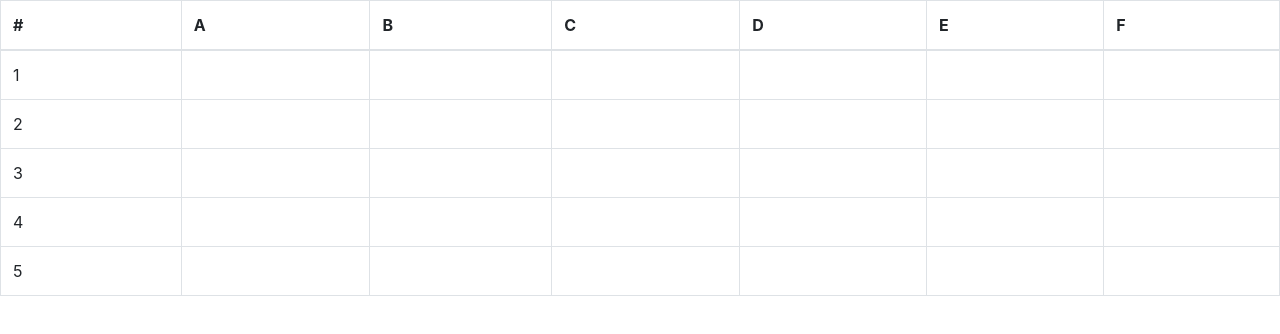
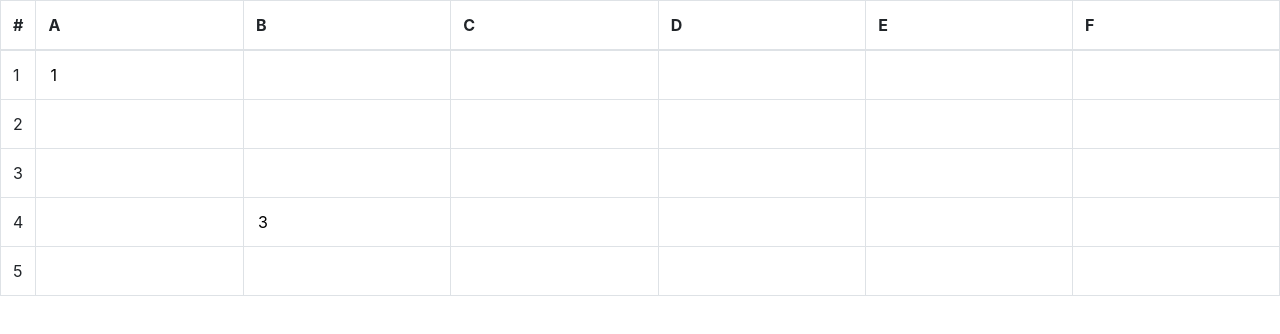
Before and after one commit to koaladlt/spreadsheet-interview, a React (Create React App) app: page / in a window 1280 px wide. Shown: the top 334 px of the page. Built offline with nearby package versions, Linux system fonts and the light colour scheme.

Commit message:
Value is changing on cells

```diff
--- a/src/components/Spreadsheet.js
+++ b/src/components/Spreadsheet.js
@@ -4,9 +4,10 @@ import Table from 'react-bootstrap/Table'
 const Spreadsheet = () => {
     const [header, setHeader] = useState(["#", "A", "B", "C", "D", "E", "F"]);
     const [column, setColumn] = useState([1, 2, 3, 4, 5])
-    const [value, setValue] = useState([{
+    const [value, setValue] = useState(
+        [{
             1: {
-            A1: "",
+                A1: "1",
                 B1: "",
                 C1: "",
                 D1: "",
@@ -35,7 +36,7 @@ const Spreadsheet = () => {
 
             4: {
                 A4: "",
-            B4: "",
+                B4: 3,
                 C4: "",
                 D4: "",
                 E4: "",
@@ -55,9 +56,18 @@ const Spreadsheet = () => {
 
         }])
 
-    const handleChange = (e) => {
+    const handleChange = (e, number, key) => {
+        setValue([...value], value[0][number][key] = e.target.value)
+        console.log(value)
+    }
 
-    }
+
+
+
+    // console.log(newData)
+    // setValue(newData)
+
+
 
     const sum = (e) => {
 
@@ -67,6 +77,7 @@ const Spreadsheet = () => {
 
 
     return (
+        // <div>{handleChange()}</div>
         <Table bordered >
             <thead >
                 <tr>
@@ -77,41 +88,26 @@ const Spreadsheet = () => {
 
                 {column.map((number) => (
                     <tr>
+
                         <td>{number}</td>
-                        {value.map((cell) => (
-                            Object.values(cell[number]).map((value) => (
-                                <td>{value}</td>
+                        {value.map((cell, idx) => (
+                            Object.entries(cell[number]).map((val) => (
+
+                                < td >
+                                    {console.log(val)}
+                                    <input className="input"
+                                        value={val[1]}
+                                        name={number}
+                                        onChange={(e) => handleChange(e, number, val[0])}
+                                    />
+
+                                </td>
+
                             )
                             )))}
                     </tr>
                 )
                 )}
-                {/* <td>1</td>
-                    <td ><input className="input" value= {value[1].A1} /> </td>
-                    <td><input className="input" /></td>
-                    <td><input className="input" /></td>
-                    <td><input className="input" /></td>
-                    <td><input className="input" /></td>
-                    <td><input className="input" /></td> */}
-
-                {/* <tr>
-                    <td>2</td>
-                    <td><input className="input" /></td>
-                    <td><input className="input" /></td>
-                    <td><input className="input" /></td>
-                    <td><input className="input" /></td>
-                    <td><input className="input" /></td>
-                    <td><input className="input" /></td>
-                </tr>
-                <tr>
-                    <td>3</td>
-                    <td ><input className="input" /></td>
-                    <td><input className="input" /></td>
-                    <td><input className="input" /></td>
-                    <td><input className="input" /></td>
-                    <td><input className="input" /></td>
-                    <td><input className="input" /></td>
-                </tr> */}
             </tbody>
         </Table >
     )
```
Lines whose indentation alone changed are shown as unchanged.
